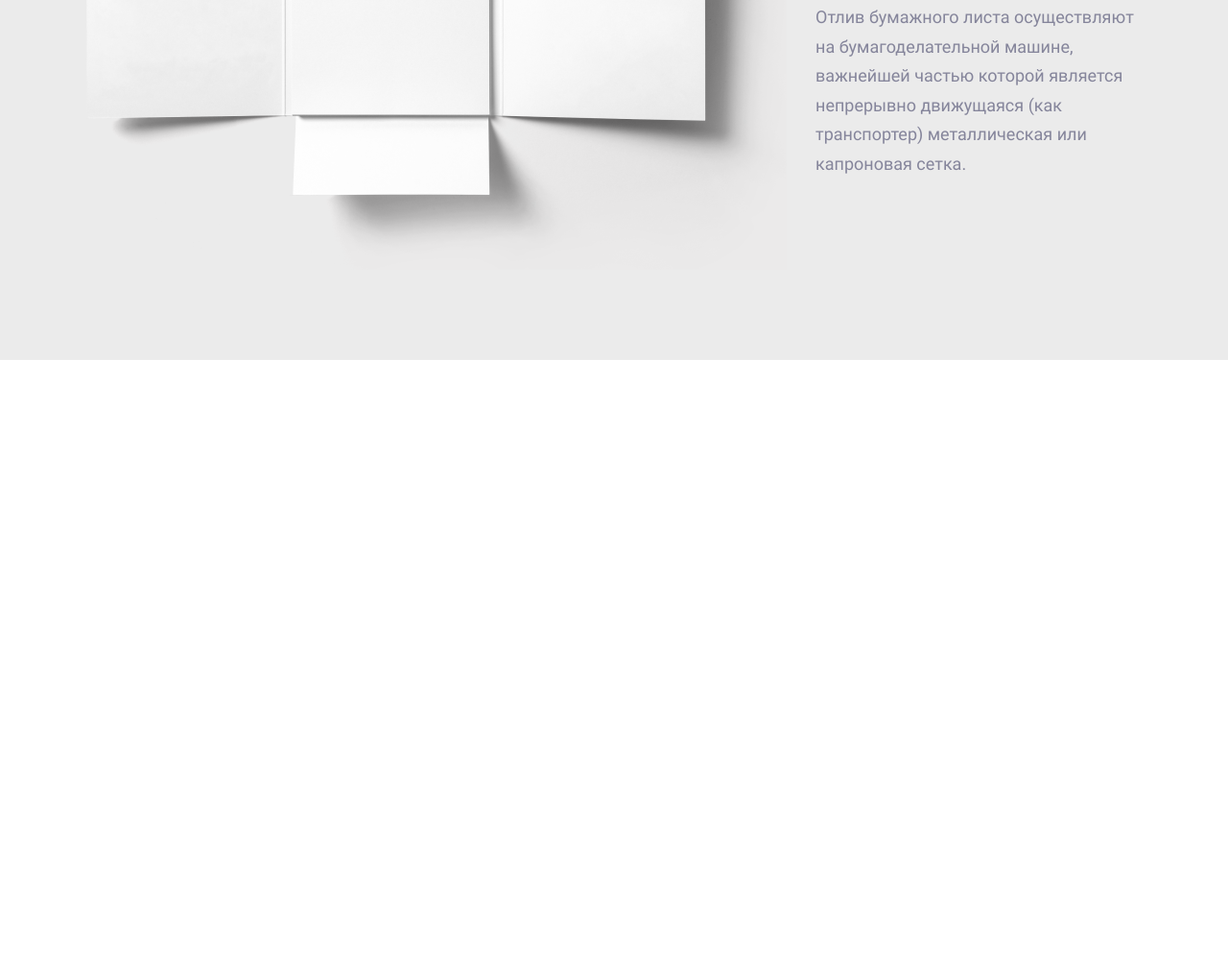
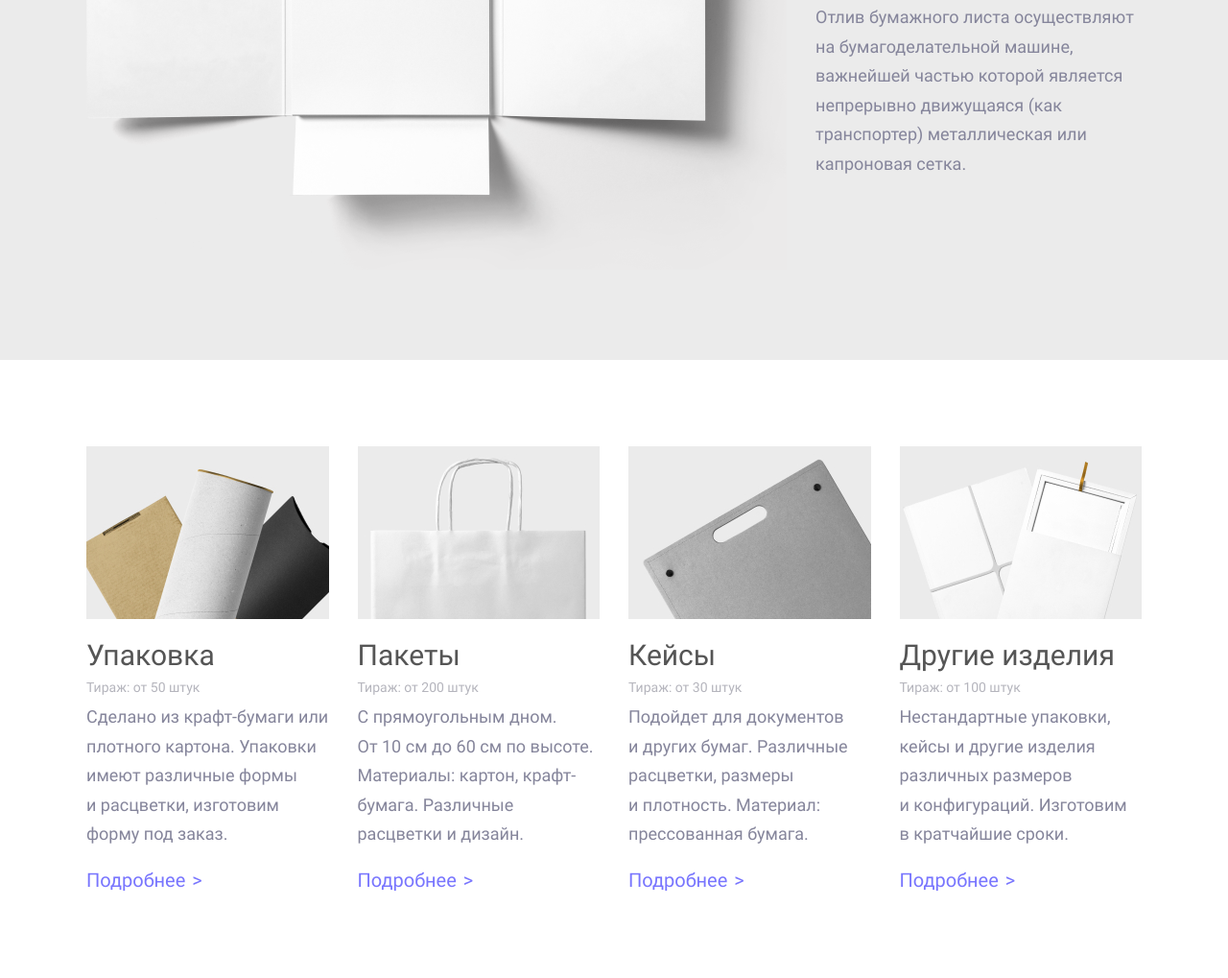
Before and after one commit to vmnekrasovv/simple, a plain HTML site: page app/index.html in a window 1280 px wide. Shown: the part 1306-2325 px from the top of the page at 96% size. Before the commit the page ends 1681 px from the top, so only its background shows below. Drawn offline with Linux system fonts and the light colour scheme; a script that the page names is missing.

Commit message:
Вторая секция с адаптивом

```diff
--- a/app/index.html
+++ b/app/index.html
@@ -97,6 +97,43 @@
 			</div> <!-- /container -->
 		</section> <!-- /section s1-->
 
+		<section class="section s2">
+			<div class="container">
+
+				<ul class="products-list">
+					<li class="product">
+						<img src="images/dest/s2/1.jpg" alt="">
+						<h3>Упаковка</h3>
+						<span>Тираж: от 50 штук</span>
+						<p>Сделано из крафт-бумаги или плотного картона. Упаковки имеют различные формы и расцветки, изготовим форму под заказ.</p>
+						<a href="#">Подробнее</a>
+					</li>
+					<li class="product">
+						<img src="images/dest/s2/2.jpg" alt="">
+						<h3>Пакеты</h3>
+						<span>Тираж: от 200 штук</span>
+						<p>С прямоугольным дном. От 10 см до 60 см по высоте. Материалы: картон, крафт-бумага. Различные расцветки и дизайн.</p>
+						<a href="#">Подробнее</a>
+					</li>
+					<li class="product">
+						<img src="images/dest/s2/3.jpg" alt="">
+						<h3>Кейсы</h3>
+						<span>Тираж: от 30 штук</span>
+						<p>Подойдет для документов и других бумаг. Различные расцветки, размеры и плотность. Материал: прессованная бумага.</p>
+						<a href="#">Подробнее</a>
+					</li>
+					<li class="product">
+						<img src="images/dest/s2/4.jpg" alt="">
+						<h3>Другие изделия </h3>
+						<span>Тираж: от 100 штук</span>
+						<p>Нестандартные упаковки, кейсы и другие изделия различных размеров и конфигураций. Изготовим в кратчайшие сроки.</p>
+						<a href="#">Подробнее</a>
+					</li>
+				</ul> <!-- /products-list-->
+
+			</div> <!-- /container -->
+		</section> <!-- /section s2-->
+
 	</div> <!-- /page -->
 
 </body>
--- /dev/null
+++ b/app/scss/sections/_s2.scss
@@ -0,0 +1,119 @@
+.s2 {
+
+	padding: 90px 0;
+	background: #fff;
+
+	@media screen and (max-width: 768px) {
+		padding: 60px 0;
+	}
+
+	.products-list {
+		display: flex;
+		flex-wrap: wrap;
+		gap: 30px;
+	}
+
+	.product {
+
+		width: 255px;
+
+		@media screen and (max-width: 1450px) {
+			width: calc(25% - 22.5px);
+		}
+
+		@media screen and (max-width: 1200px) {
+			width: calc(50% - 15px);
+		}
+
+		@media screen and (min-width: 900px) and (max-width: 1200px) {
+			margin-bottom: 40px;
+		}
+
+		@media screen and (max-width: 576px) {
+			width: calc(100%);
+		}
+
+		img {
+			display: block;
+			object-fit: cover;
+			object-position: center;
+			width: 100%;
+			height: 180px;
+			margin-bottom: 20px;
+
+			@media screen and (min-width: 900px) and (max-width: 1200px) {
+				height: 330px;
+			}
+
+			@media screen and (min-width: 768px) and (max-width: 899px) {
+				height: 250px;
+			}
+
+			@media screen and (max-width: 576px) {
+				height: 250px;
+			}
+
+			@media screen and (max-width: 420px) {
+				height: 180px;
+			}
+		}
+
+		h3 {
+			color: #555;
+			font-size: 30px;
+			margin-bottom: 8px;
+			font-weight: 400;
+
+			@media screen and (max-width: 768px) {
+				font-size: 24px;
+			}
+		}
+
+		span {
+			display: block;
+			margin-bottom: 8px;
+			color: #B5B5BD;
+			font-size: 14px;
+		}
+
+		p {
+			color: #85859B;
+			font-size: 18px;
+			line-height: 170%;
+			margin-bottom: 20px;
+
+			@media screen and (max-width: 768px) {
+				font-size: 16px;
+			}
+		}
+
+		a {
+			position: relative;
+			display: inline-block;
+			color: #7875FE;
+			font-size: 20px;
+			transition: .33s;
+
+			@media screen and (max-width: 768px) {
+				font-size: 18px;
+			}
+
+			&:hover {
+				color: #4946B4;
+
+				&:after {
+					color: #4946B4;
+					margin-left: 12px;
+				}
+			}
+
+			&:after {
+				margin-left: 7px;
+				display: inline-block;
+				content: '>';
+				color: #7875FE;
+				transition: .33s;
+			}
+		}
+	}
+}
```
Also changed, not shown: app/css/app.min.css, app/images/dest/s2/1.jpg (added), app/images/dest/s2/2.jpg (added), app/images/dest/s2/3.jpg (added), app/images/dest/s2/4.jpg (added).
